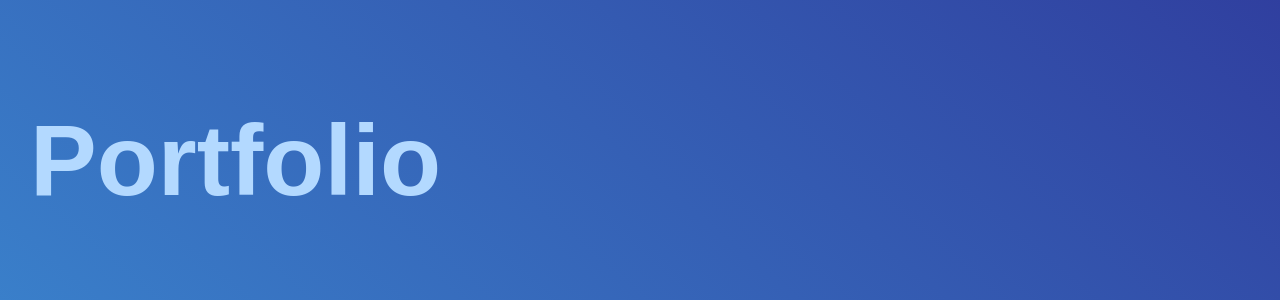
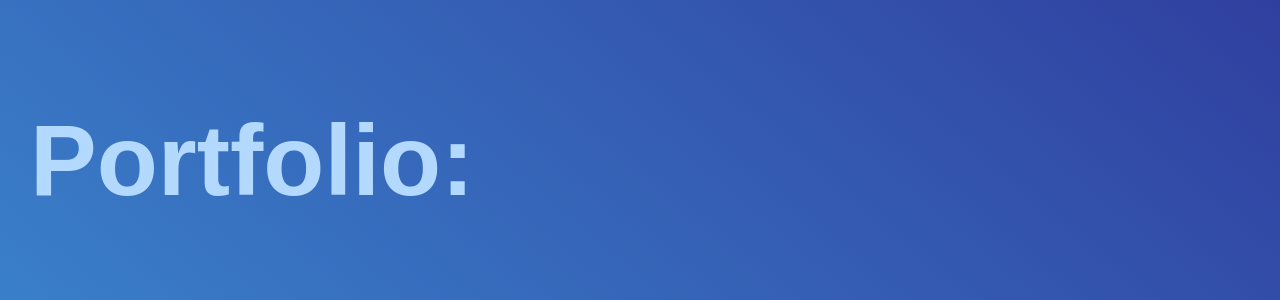
Before and after one commit to mnevarez01/marianevarez, a React (Create React App) app: page / in a window 1280 px wide. Shown: the part 804-1104 px from the top of the page. Built offline with nearby package versions, Linux system fonts and the light colour scheme.

Commit message:
updated resume display

```diff
--- a/src/Components/Home/index.js
+++ b/src/Components/Home/index.js
@@ -1,30 +1,30 @@
-import React, { useState, useRef } from 'react';
+import React from 'react';
 
-// import { OverlayTrigger, Tooltip } from 'react-bootstrap';
+
 import { MDBMask, MDBView, MDBContainer, MDBRow, MDBCol } from 'mdbreact';
 import './style.css'
 
 
 const HomePage = () => {
-  const ref = useRef(null);
-
-
 
   const info = [
     {
       title: 'Denver Through the Decades',
       img: 'https://i.imgur.com/U2mi7Kf.png',
-      description: 'An application using ReactJs, Mongoose, Express to create a historical application for those in the Denver Area. You will be able to navigate and learn what happened through the decades. You can also log in and add content and update the content as you see fit.'
+      description: 'An application using ReactJs, Mongoose, Express to create a historical application for those in the Denver Area. You will be able to navigate and learn what happened through the decades. You can also log in and add content and update the content as you see fit.',
+      link: 'https://denverdecades.herokuapp.com/'
     },
     {
       title: 'Alewery',
       img: 'https://i.imgur.com/0hEZeSx.png',
-      description: 'A site that contains all beers from your local breweries! To all breweries have your beers accessible to all!'
+      description: 'A site that contains all beers from your local breweries! To all breweries have your beers accessible to all!',
+      link: 'https://mighty-depths-48025.herokuapp.com/'
     },
     {
       title: 'Quarintainment',
       img: 'https://i.imgur.com/1DhzhNx.png',
-      description: 'While facing hard times building a website that is interactive and distracting to the mind.'
+      description: 'While facing hard times building a website that is interactive and distracting to the mind.',
+      link: 'https://mnevarez01.github.io/tmtg/'
     },
     {
       title: 'README Generator',
@@ -39,7 +39,7 @@ const HomePage = () => {
   return (
     <div className='blue-gradient color-block-5 mb-3 mx-auto z-depth-1-half  background'>
       <br></br>
-      <h2 className='text text-left font-weight-bold'>Portfolio</h2>
+      <h2 className='text text-left font-weight-bold'>Portfolio:</h2>
       {info.map(({ title, img, description, link }) =>
         (
           <MDBContainer className="mt-5">
```
Also changed, not shown: src/Components/Resume/index.js (renamed from src/Components/Pages/index.js, +8 -6 lines).
